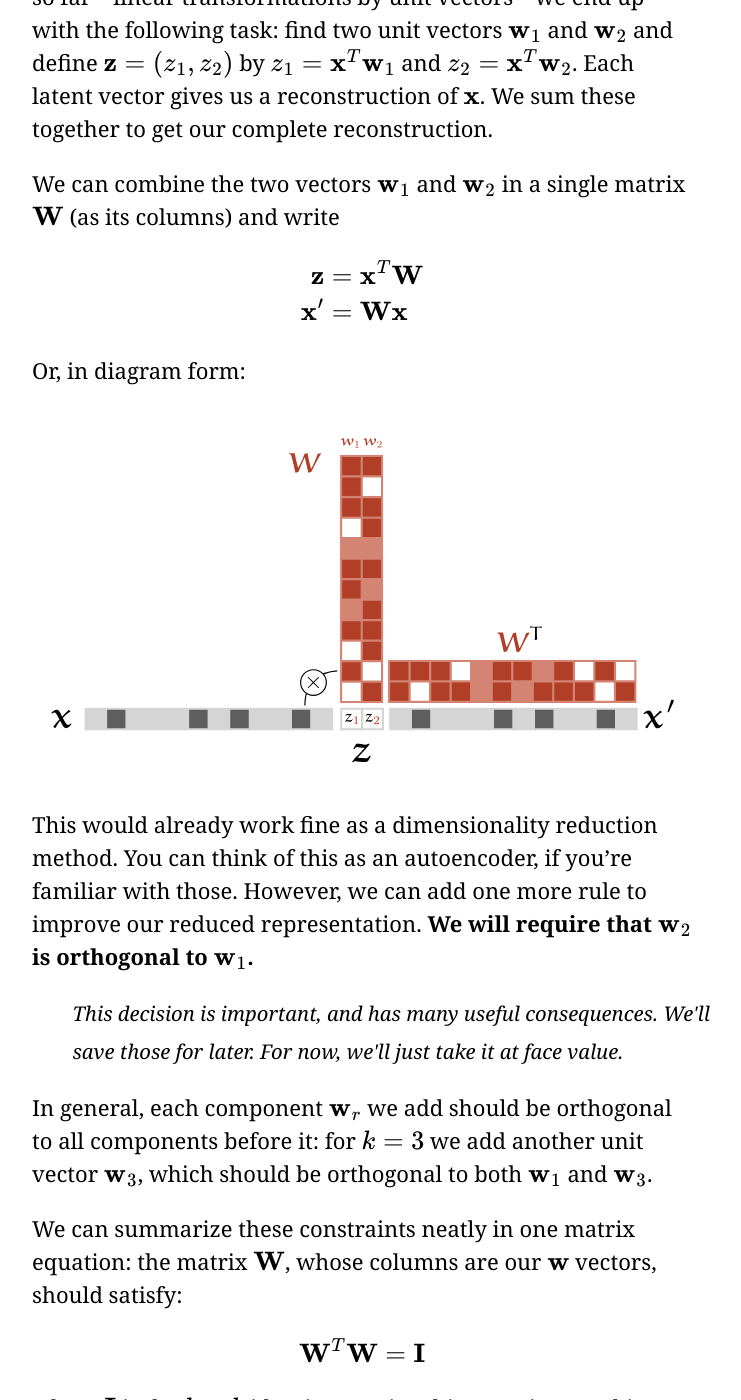
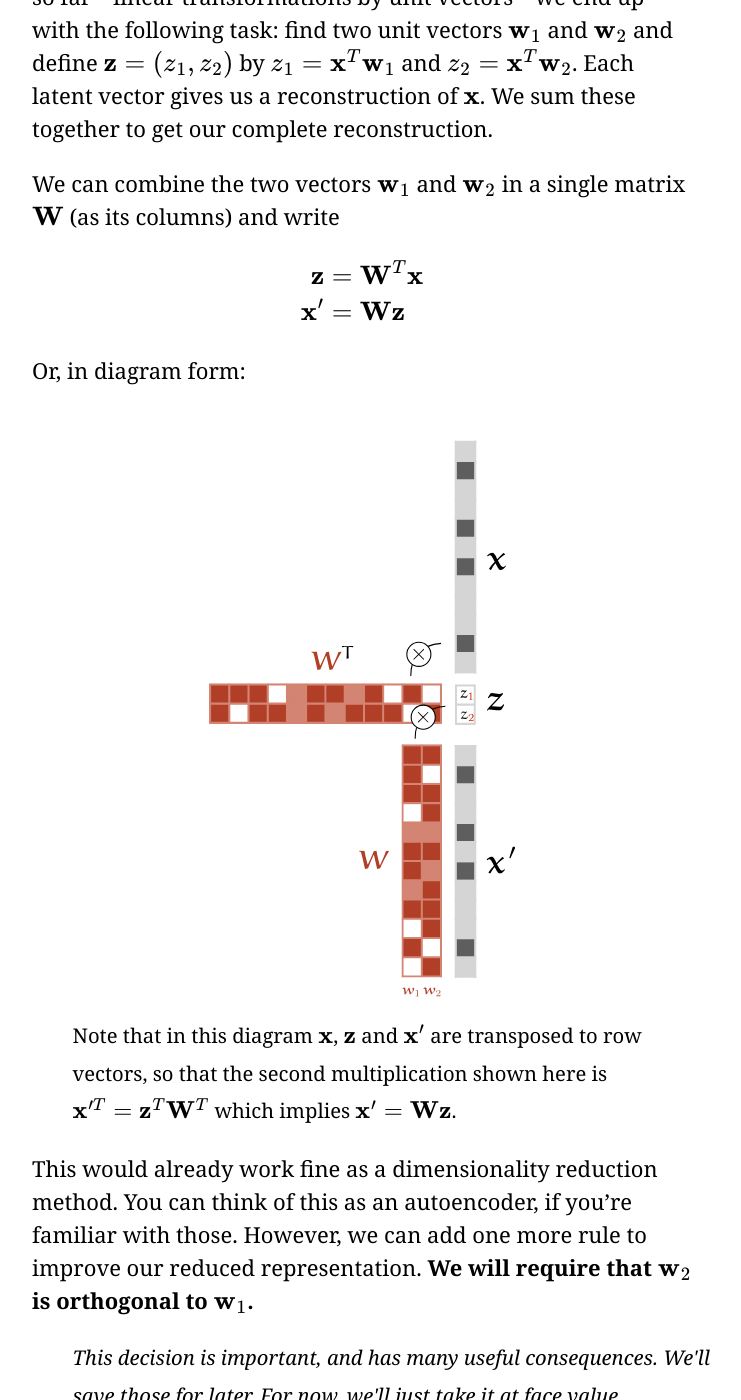
Before and after one commit to pbloem/peterbloem.nl, a Jekyll site: the page built from blog/pca.md, in a window 1280 px wide and 1400 px high, scrolled down 19879 px. Shown: the whole window, without its empty margins (278-1019 px from the left). Built offline with Jekyll 4.4.1, drawn with Linux system fonts in a browser that asks for light colours; nearby versions of some CDN libraries; some web fonts are replaced; our own code applies the rules of GitHub Pages for plain Markdown files; formulas are drawn with MathJax 3; some of the changed text lies outside the part shown.

Commit message:
Fix mistake in PCA-1

```diff
--- a/blog/pca.md
+++ b/blog/pca.md
@@ -312,15 +312,17 @@ We can combine the two vectors $\rc{\w_1}$ and $\rc{\w_2}$ in a single matrix $\
 
 $$
 \begin{align*}
-\z &= \x^T\rc{\W} \\
-\x' &= \rc{\W}\x
+\z &= \rc{\W}^T\x \\
+\x' &= \rc{\W}\z
 \end{align*}
 $$
 
+Or, in diagram form:
 
-Or, in diagram form:
 <figure class="narrow centering">
-<img src="/images/pca/multiplication-nd.svg"/>
+<img src="/images/pca/multiplication-nd.svg" class="half"/>
+<figcaption>Note that in this diagram $\x$, $\z$ and $\x'$ are transposed to row vectors, so that the second multiplication shown here is $\x'^T = \z^T\rc{\W}^T$ which implies $\x' = \rc{\W}\z$.
+</figcaption>
 </figure>
 
 This would already work fine as a dimensionality reduction method. You can think of this as an autoencoder, if you're familiar with those. However, we can add one more rule to improve our reduced representation. **We will require that $\rc{\w_2}$ is orthogonal to $\rc{\w_1}$.**
@@ -345,7 +347,7 @@ The **combined** problem is simply to add the matrix constraint above and stick
 
 $$
 \begin{align*}
-&\argmin{\rc{\W}} \sum_\x ||\x^T\rc{\W}\rc{\W}^T - \x||^2 \\
+&\argmin{\rc{\W}} \sum_\x ||\rc{\W}\rc{\W}^T\x - \x||^2 \\
 &\;\;\text{such that } \rc{\W}^T\rc{\W} = I
 \end{align*}
 $$
@@ -366,7 +368,7 @@ These approaches are very similar. In fact, they're sometimes confused as equiva
 
 The vector $\rc{\w_1}$ defined in the iterative problem, is the same vector we found in the one dimensional setting above: the first principal component. If the two problems are equivalent (i.e. they have the same set of solutions), this vector should always be one of the columns of $\rc{\W}$ in the combined problem.
 
-To show that this isn't guaranteed, we can look at the case where $\rc{k} = \bc{m}$. That is, we use as many <span class="rc">latent features</span> as we have <span class="bc">features in our data</span>. In this case, the first vector $\rc{\w}$ returned by the iterative approach is still the first principal component, as we've defined it above. However, for the combined approach, we can set $\rc{\W} = \I$ for a perfect solution: clearly the columns of $\I$ are orthogonal unit vectors, and $\x^T\rc{\W}\rc{\W}^T - \x = \x^T\I\I^T - \x = \x -\x = \mathbf{0}$, so the solution is optimal.
+To show that this isn't guaranteed, we can look at the case where $\rc{k} = \bc{m}$. That is, we use as many <span class="rc">latent features</span> as we have <span class="bc">features in our data</span>. In this case, the first vector $\rc{\w}$ returned by the iterative approach is still the first principal component, as we've defined it above. However, for the combined approach, we can set $\rc{\W} = \I$ for a perfect solution: clearly the columns of $\I$ are orthogonal unit vectors, and $\rc{\W}\rc{\W}^T\x - \x = \x^T\I\I^T - \x = \x -\x = \mathbf{0}$, so the solution is optimal.
 
 In short, a solution to the combined problem may not be a solution to the iterated approach. What about the other way around, does solving the iterated problem always give us a solution to the combined problem? Certainly the vectors returned are always mutually orthogonal unit vectors, so the constraint is satisfied. Do we also reach a minimum? It turns out that we do.
 
```
Also changed, not shown: images/pca/multiplication-nd.svg, 1 other file.
